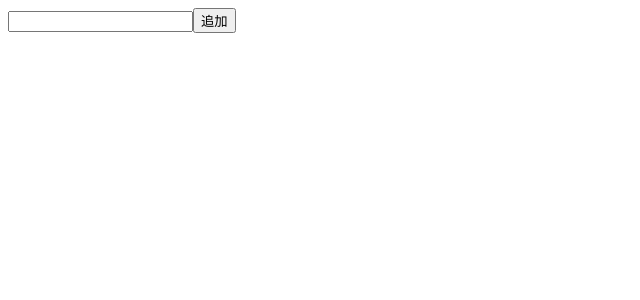
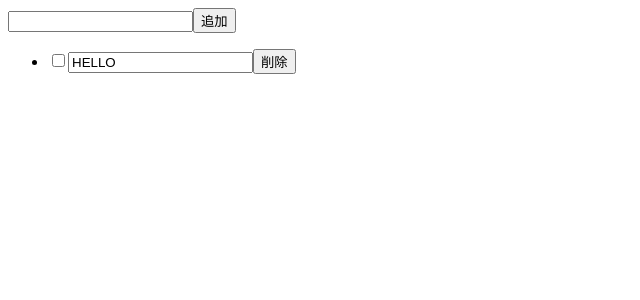
Before and after one commit to naitoyuma7110/ReactTutorialTodo, a React (Vite) app: page / in a window 1280 px wide. Shown: the top 300 px of the page, without its empty margins (0-640 px from the left). Built offline with nearby package versions, Linux system fonts and the light colour scheme.

Commit message:
prettier eslint

```diff
--- a/src/App.tsx
+++ b/src/App.tsx
@@ -3,7 +3,9 @@ import { useState } from "react";
 // Todoオブジェクトの型定義
 type Todo = {
 	value: string,
-	readonly id: number
+	readonly id: number,
+	checked: boolean,
+	removed: boolean;
 };
 
 export const App = () => {
@@ -11,17 +13,25 @@ export const App = () => {
 	// [value, action] = useState('initValue')
 	const [text, setText] = useState('');
 
-	const [todos, setTodos] = useState<Todo[]>([]);
+	const [todos, setTodos] = useState<Todo[]>([{
+		value: 'HELLO',
+		id: 11,
+		checked: false,
+		removed: false
+	}]);
 
 	const handleSubmit = () => {
 		if (!text) return
 
 		const newTodo: Todo = {
 			value: text,
-			id: new Date().getTime()
+			id: new Date().getTime(),
+			checked: false,
+			removed: false
 		}
 
 		// 値の更新で破壊的な処理を行わない
+		// スプレッドは非破壊的なディープコピー(ネストされた参照先も変更される)
 		setTodos([newTodo, ...todos]);
 		setText("");
 	}
@@ -29,6 +39,54 @@ export const App = () => {
 	const handleChange = (e: React.ChangeEvent<HTMLInputElement>) => {
 		setText(e.target.value);
 	};
+
+	const handleEdit = (id: number, value: string) => {
+
+		//.map()は非破壊的ではないが、ネストしたプロパティはコピーされずの参照先は変わらない
+		//.map()で参照するプロパティに対する変更はオリジナルへのミューテート扱いとなる
+
+		// そのため.mapをスプレッドで展開しディープコピーする
+		const deepCopy = todos.map((todo) => ({ ...todo }));
+
+		const newTodos = deepCopy.map((todo) => {
+			if (todo.id === id) {
+				todo.value = value;
+			}
+			return todo;
+		})
+
+		// todos ステートが書き換えられていないかチェック
+		console.log('=== Original todos ===');
+		todos.map((todo) => console.log(`id: ${todo.id}, value: ${todo.value}`));
+
+		setTodos(newTodos);
+	}
+
+	const handleCheck = (id: number, checked:boolean) => {
+		const deepCopy = todos.map((todo) => ({ ...todo }));
+
+		const newTodos = deepCopy.map((todo) => {
+			if (todo.id === id ) {
+				todo.checked = !checked;
+			}
+			return todo;
+		})
+
+		setTodos(newTodos);
+	}
+
+	const handleDelete = (id: number,  removed: boolean) => {
+		const deepCopy = todos.map((todo) => ({ ...todo }));
+
+		const newTodos = deepCopy.map((todo) => {
+			if (todo.id === id) {
+				todo.removed = !removed;
+			}
+			return todo;
+		})
+
+		setTodos(newTodos);
+	}
 
 	return (
 		<div>
@@ -50,8 +108,32 @@ export const App = () => {
 			</form>
 		<ul>
 				{todos.map((todo) => {
-					return <li>{todo.value}</li>
+					return (
+						<li key={todo.id}>
+							<input
+								type="checkbox"
+								checked={todo.checked}
+								disabled={todo.removed}
+								onChange={() => handleCheck(
+									todo.id,
+									todo.checked
+								)}
+							/>
+							<input
+								type="text"
+								disabled={todo.checked || todo.removed}
+								value={todo.value}
+								onChange={(e) => {
+									handleEdit(todo.id, e.target.value)
+								}}
+							/>
+							<button onClick={() => handleDelete(todo.id, todo.removed)}>
+								{todo.removed ? '復元' : '削除'}
+							</button>
+						</li>
+					)
 				})}
+
 		</ul>
 		</div>
 	);
```
Also changed, not shown: package.json (+12 -1 lines), .eslintrc.cjs (added), 2 other files (tests, documents, lock files or other folders).
